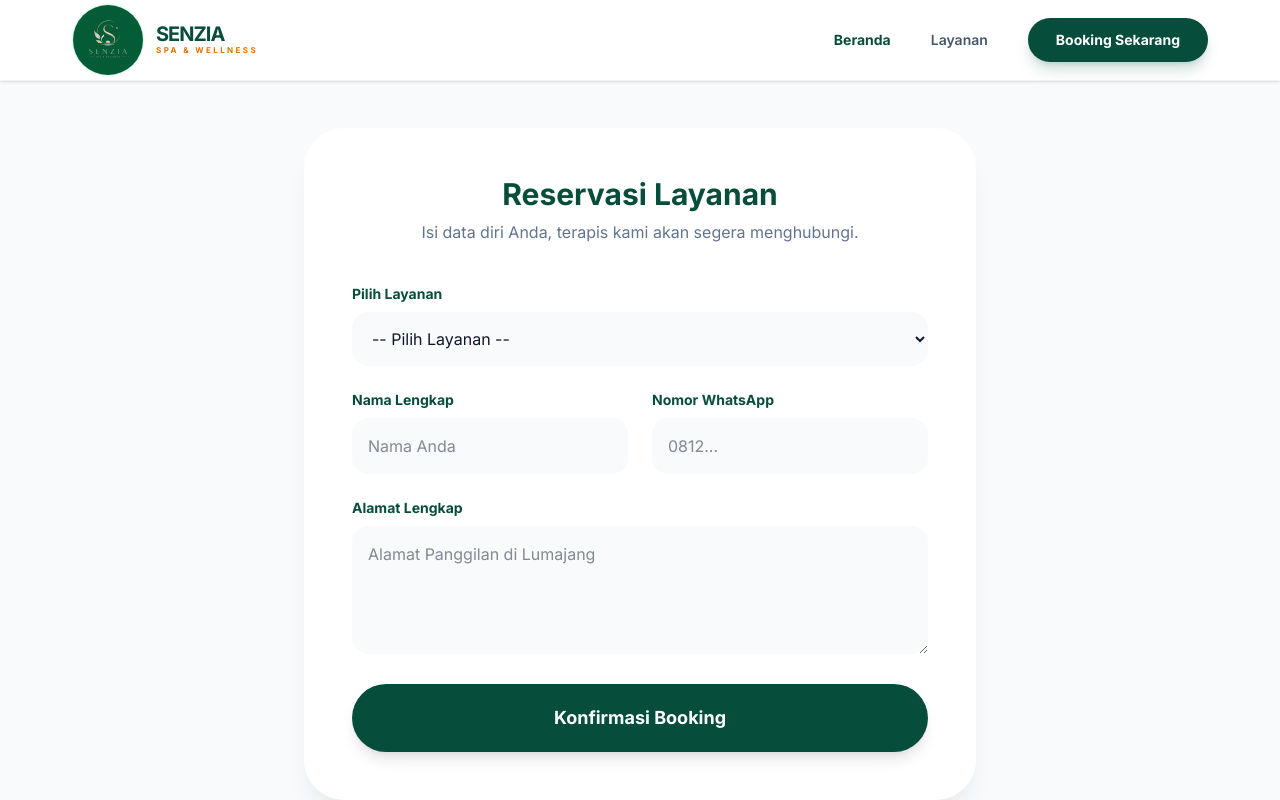
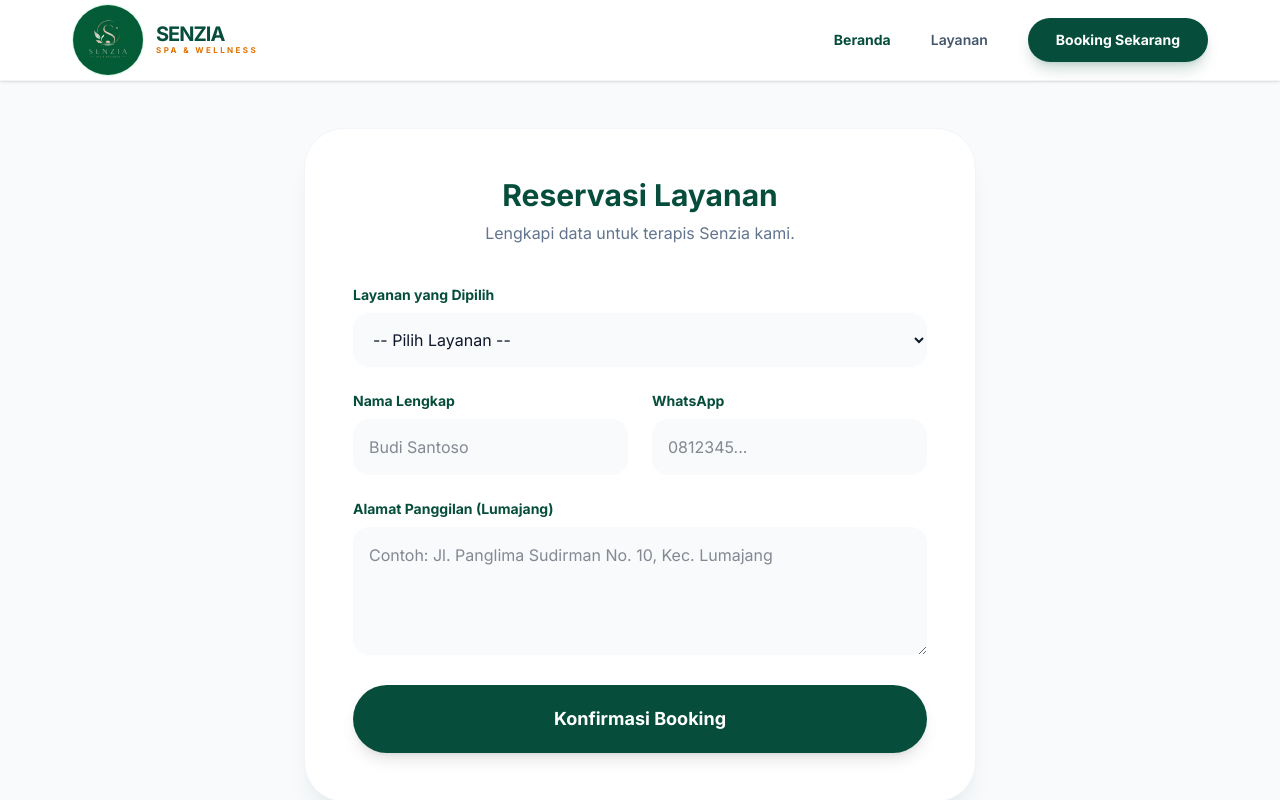
Before and after one commit to Dikk66/SPA-LMJ, a Next.js app in the folder frontend/: page /booking in a window 1280 px wide. Shown: the top 800 px of the page. Built offline with nearby package versions, Linux system fonts and the light colour scheme; a web font is replaced by a local one.

Commit message:
Final Deploy SENZIA Spa & Wellness

```diff
--- a/frontend/src/app/booking/page.tsx
+++ b/frontend/src/app/booking/page.tsx
@@ -1,24 +1,25 @@
 "use client";
+
 import { useSearchParams } from 'next/navigation';
 import Navbar from '@/components/layout/Navbar';
 import { Suspense } from 'react';
 
-// 1. Kita pisahkan isi Form-nya ke komponen sendiri
-function BookingContent() {
+// 1. Komponen Internal yang menggunakan useSearchParams
+function BookingFormInner() {
   const searchParams = useSearchParams();
   const selectedService = searchParams.get('service') || '';
 
   return (
-    <div className="max-w-2xl mx-auto bg-white rounded-[40px] p-8 md:p-12 shadow-xl shadow-emerald-900/5">
+    <div className="max-w-2xl mx-auto bg-white rounded-[40px] p-8 md:p-12 shadow-xl shadow-emerald-900/5 border border-slate-100">
       <h1 className="text-3xl font-serif font-bold text-emerald-900 mb-2 text-center">Reservasi Layanan</h1>
-      <p className="text-slate-500 text-center mb-10">Isi data diri Anda, terapis kami akan segera menghubungi.</p>
+      <p className="text-slate-500 text-center mb-10">Lengkapi data untuk terapis Senzia kami.</p>
 
       <form className="space-y-6">
         <div>
-          <label className="block text-sm font-bold text-emerald-900 mb-2">Pilih Layanan</label>
+          <label className="block text-sm font-bold text-emerald-900 mb-2">Layanan yang Dipilih</label>
           <select
             defaultValue={selectedService}
-            className="w-full bg-slate-50 border-none rounded-2xl px-4 py-4 focus:ring-2 focus:ring-emerald-500 outline-none transition-all"
+            className="w-full bg-slate-50 border-none rounded-2xl px-4 py-4 focus:ring-2 focus:ring-emerald-500 outline-none"
           >
             <option value="">-- Pilih Layanan --</option>
             <option value="tradisional">Pijat Tradisional - Rp 95.000</option>
@@ -33,20 +34,20 @@ function BookingContent() {
         <div className="grid md:grid-cols-2 gap-6">
           <div>
             <label className="block text-sm font-bold text-emerald-900 mb-2">Nama Lengkap</label>
-            <input type="text" placeholder="Nama Anda" className="w-full bg-slate-50 border-none rounded-2xl px-4 py-4 outline-none focus:ring-2 focus:ring-emerald-500" />
+            <input type="text" placeholder="Budi Santoso" className="w-full bg-slate-50 border-none rounded-2xl px-4 py-4 focus:ring-2 focus:ring-emerald-500 outline-none" />
           </div>
           <div>
-            <label className="block text-sm font-bold text-emerald-900 mb-2">Nomor WhatsApp</label>
-            <input type="tel" placeholder="0812..." className="w-full bg-slate-50 border-none rounded-2xl px-4 py-4 outline-none focus:ring-2 focus:ring-emerald-500" />
+            <label className="block text-sm font-bold text-emerald-900 mb-2">WhatsApp</label>
+            <input type="tel" placeholder="0812345..." className="w-full bg-slate-50 border-none rounded-2xl px-4 py-4 focus:ring-2 focus:ring-emerald-500 outline-none" />
           </div>
         </div>
 
         <div>
-          <label className="block text-sm font-bold text-emerald-900 mb-2">Alamat Lengkap</label>
-          <textarea placeholder="Alamat Panggilan di Lumajang" className="w-full bg-slate-50 border-none rounded-2xl px-4 py-4 outline-none focus:ring-2 focus:ring-emerald-500 h-32"></textarea>
+          <label className="block text-sm font-bold text-emerald-900 mb-2">Alamat Panggilan (Lumajang)</label>
+          <textarea placeholder="Contoh: Jl. Panglima Sudirman No. 10, Kec. Lumajang" className="w-full bg-slate-50 border-none rounded-2xl px-4 py-4 h-32 focus:ring-2 focus:ring-emerald-500 outline-none"></textarea>
         </div>
 
-        <button type="submit" className="w-full bg-emerald-900 text-white py-5 rounded-full font-bold text-lg hover:bg-emerald-800 shadow-lg transition-all active:scale-95">
+        <button type="submit" className="w-full bg-emerald-900 text-white py-5 rounded-full font-bold text-lg hover:bg-emerald-800 shadow-lg active:scale-95 transition-all">
           Konfirmasi Booking
         </button>
       </form>
@@ -54,20 +55,20 @@ function BookingContent() {
   );
 }
 
-// 2. Halaman utama membungkus BookingContent dengan Suspense
+// 2. Halaman Utama yang di-Export Default
 export default function BookingPage() {
   return (
     <main className="min-h-screen bg-slate-50">
       <Navbar />
       <div className="pt-32 pb-20 px-6">
-        {/* Suspense ini adalah kunci biar deploy tidak error */}
+        {/* PEMBUNGKUS KRUSIAL: Suspense Boundary */}
         <Suspense fallback={
           <div className="flex flex-col items-center justify-center py-20 text-emerald-900">
-            <div className="animate-spin rounded-full h-10 w-10 border-b-2 border-emerald-900 mb-4"></div>
-            <p className="font-bold">Menyiapkan Form Senzia...</p>
+             <div className="animate-spin rounded-full h-12 w-12 border-b-2 border-emerald-900"></div>
+             <p className="mt-4 font-bold">Menyiapkan Form...</p>
           </div>
         }>
-          <BookingContent />
+          <BookingFormInner />
         </Suspense>
       </div>
     </main>
```
